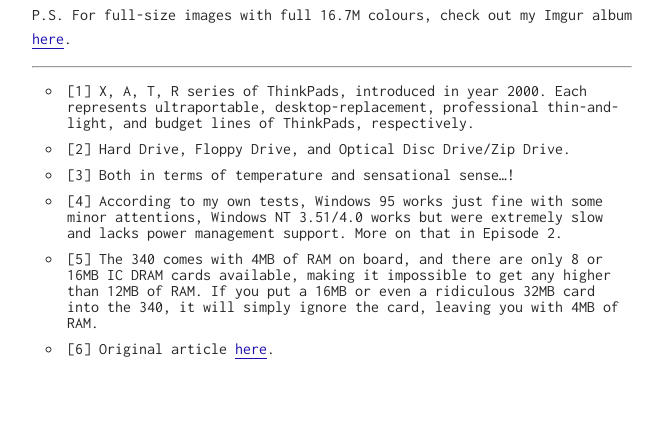
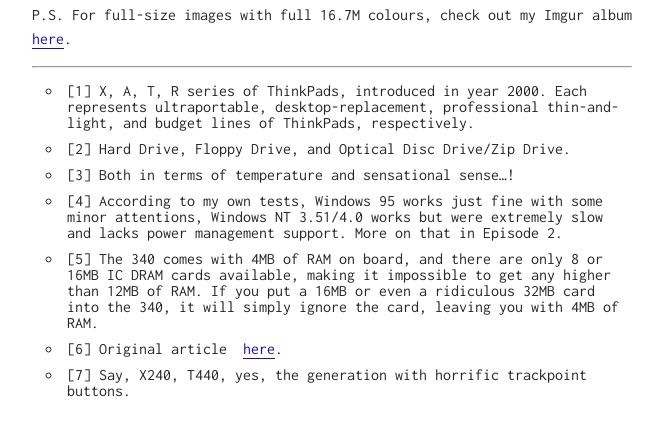
Before and after one commit to MingcongBai/MingcongBai.github.io, a Jekyll site: the page built from _posts/2017-01-27-ibm-thinkpad-340-episode-1.md, in a window 1280 px wide and 900 px high, scrolled down 13237 px, cut to the strip 396-832 px from the top of the window. Shown: the whole strip, without its empty margins (308-971 px from the left). Built offline with Jekyll 4.4.1, drawn with Linux system fonts in a browser that asks for light colours.

Commit message:
post: fix typo and add ref

```diff
--- a/_posts/2017-01-27-ibm-thinkpad-340-episode-1.md
+++ b/_posts/2017-01-27-ibm-thinkpad-340-episode-1.md
@@ -291,7 +291,7 @@
 
 - Run Windows 95 on it.
   - PuTTY, with SSH/Serial and Telnet, making it a weather station (Telnet,
-    powered by [Weather Undergound](telnet://rainmaker.wundergound.com)).
+    powered by [Weather Undergound](telnet://rainmaker.wunderground.com)).
   - Office 95/97, for my occasional to-do list-making, and blogging needs (it's
     just better to write it on a old computer with little distraction).
   - CD-ROM drive, just general CD music playback...
@@ -333,4 +333,5 @@
   If you put a 16MB or even a ridiculous 32MB card into the 340, it will simply
   ignore the card, leaving you with 4MB of RAM.
 - [6] Original article
-  [here](http://ps-2.kev009.com/pcpartnerinfo/ctstips/b01a.htm).
+  [here](http://ps-2.kev009.com/pcpartnerinfo/ctstips/b01a.htm).
+- [7] Say, X240, T440, yes, the generation with horrific trackpoint buttons.
```
